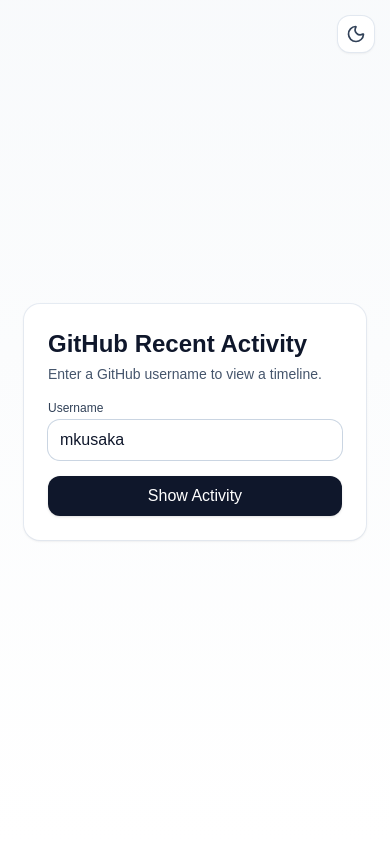
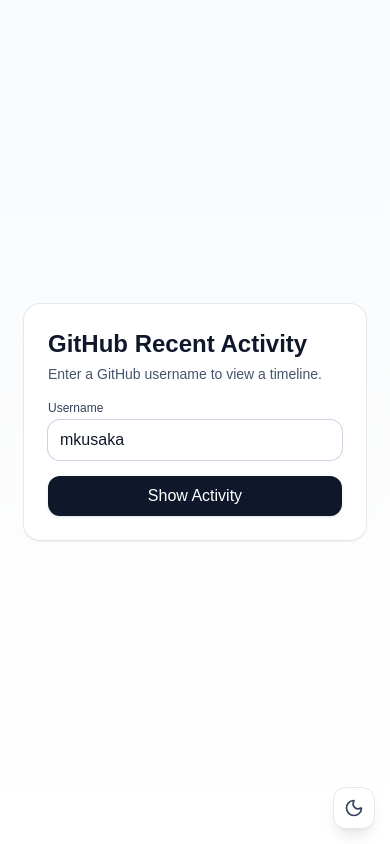
Before and after one commit to mkusaka/ghactivity, a Next.js app: page / in a window 390 px wide. Built offline with nearby package versions, Linux system fonts and the light colour scheme.

Commit message:
Fix theme toggle button overlap on mobile
- Move theme toggle to bottom-right on mobile devices
- Keep top-right position on desktop (sm: and above)
- Increase button padding on mobile for better touch targets
- Enhance shadow on mobile for better visibility

```diff
--- a/src/components/ThemeToggle.tsx
+++ b/src/components/ThemeToggle.tsx
@@ -47,11 +47,13 @@
     <button
       onClick={toggleTheme}
       className="
-        fixed top-4 right-4 z-50
-        p-2 rounded-xl
+        fixed z-50
+        bottom-4 right-4
+        sm:bottom-auto sm:top-4 sm:right-4
+        p-2.5 sm:p-2 rounded-xl
         bg-white dark:bg-slate-900
         ring-1 ring-slate-200 dark:ring-slate-800
-        shadow-sm hover:shadow-md
+        shadow-lg sm:shadow-sm hover:shadow-xl sm:hover:shadow-md
         transition-all duration-200
       "
       aria-label={`Switch to ${theme === "light" ? "dark" : "light"} mode`}
```
